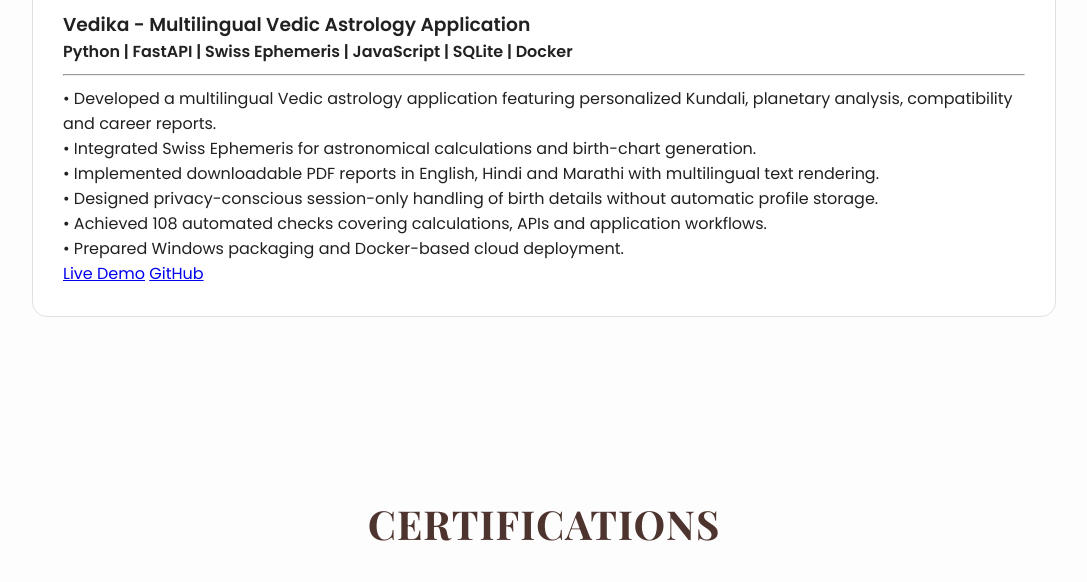
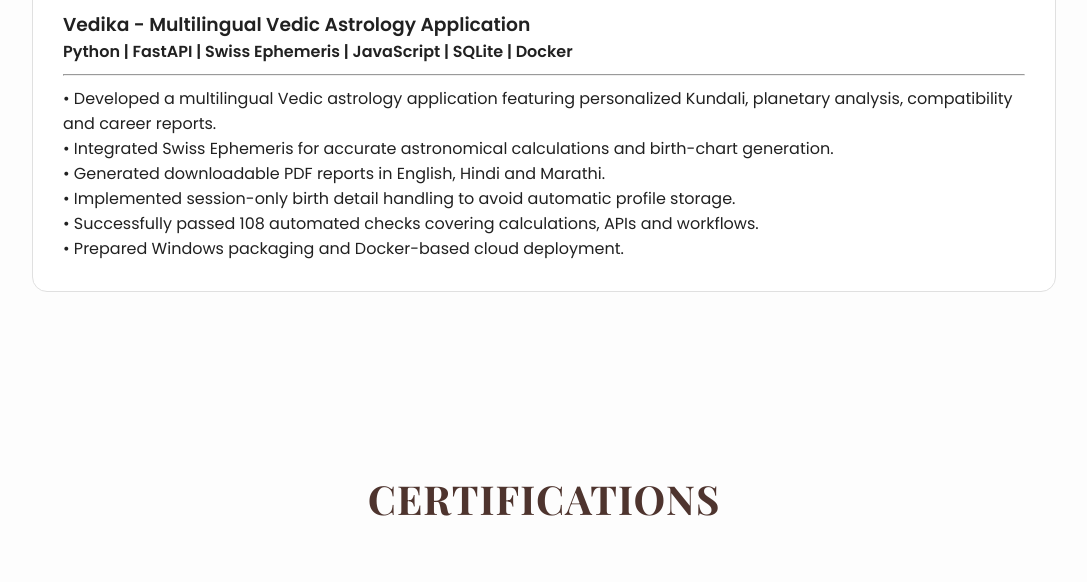
Before and after one commit to niranjan-phadtare/Niranjan-Phadtare-Portfolio-2.0, a plain HTML site: page index.html in a window 1280 px wide. Shown: the part 4220-4802 px from the top of the page, without its empty margins (96-1183 px from the left). Drawn offline with nearby package versions, Linux system fonts and the light colour scheme.

Commit message:
Update index.html

```diff
--- a/index.html
+++ b/index.html
@@ -171,9 +171,11 @@
     </div>
 
 <!-- Project 6: Vedika -->
+
+<!-- Project 6: Vedika -->
 <div class="card">
     <div class="card-img">
-        <img src="vedika.png" alt="Vedika Application">
+        <img src="vedika.png" alt="Vedika Vedic Astrology Application">
     </div>
 
     <div class="card-content">
@@ -185,22 +187,18 @@
 
         <p>• Developed a multilingual Vedic astrology application featuring personalized Kundali, planetary analysis, compatibility and career reports.</p>
 
-        <p>• Integrated Swiss Ephemeris for astronomical calculations and birth-chart generation.</p>
+        <p>• Integrated Swiss Ephemeris for accurate astronomical calculations and birth-chart generation.</p>
 
-        <p>• Implemented downloadable PDF reports in English, Hindi and Marathi with multilingual text rendering.</p>
+        <p>• Generated downloadable PDF reports in English, Hindi and Marathi.</p>
 
-        <p>• Designed privacy-conscious session-only handling of birth details without automatic profile storage.</p>
+        <p>• Implemented session-only birth detail handling to avoid automatic profile storage.</p>
 
-        <p>• Achieved 108 automated checks covering calculations, APIs and application workflows.</p>
+        <p>• Successfully passed 108 automated checks covering calculations, APIs and workflows.</p>
 
         <p>• Prepared Windows packaging and Docker-based cloud deployment.</p>
-
-        <div class="project-links">
-            <a href="YOUR_LIVE_DEMO_URL" target="_blank">Live Demo</a>
-            <a href="YOUR_GITHUB_REPOSITORY_URL" target="_blank">GitHub</a>
-        </div>
     </div>
 </div>
+
 
 </section>
 
```
